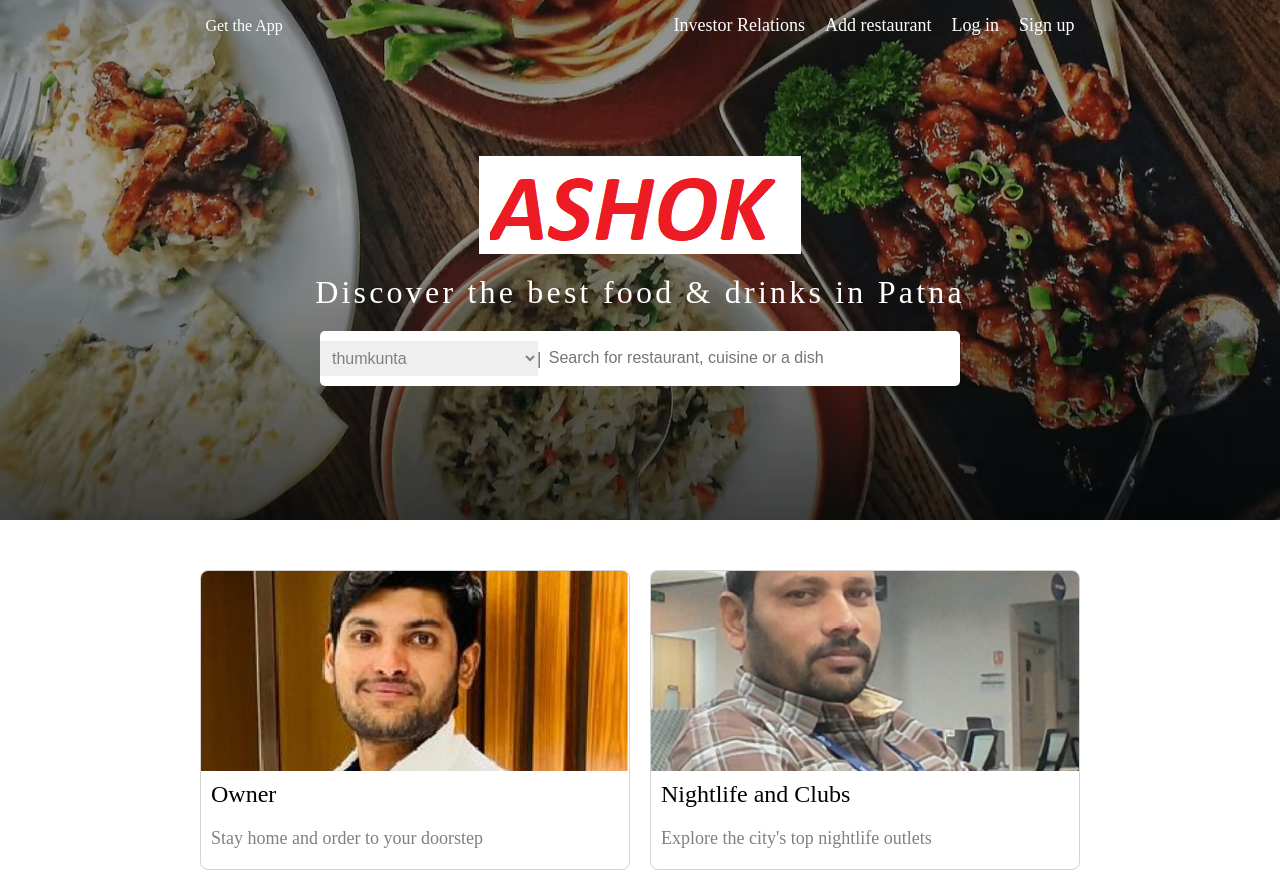
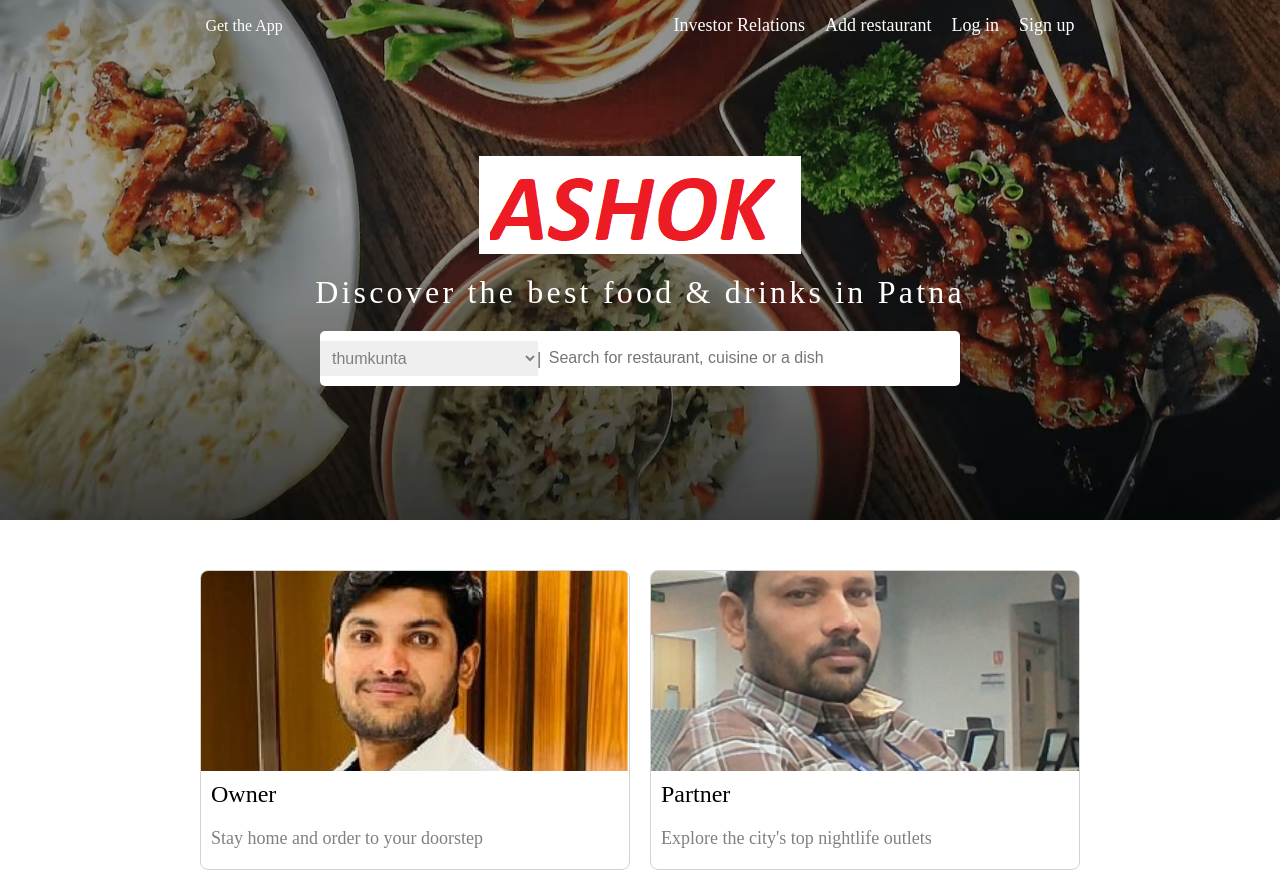
Before and after one commit to kantepallyashok/Ashok_Hotel, a React (Create React App) app: page / in a window 1280 px wide. Shown: the top 888 px of the page. Built offline with nearby package versions, Linux system fonts and the light colour scheme.

Commit message:
added partner

```diff
--- a/src/components/Card/Card.jsx
+++ b/src/components/Card/Card.jsx
@@ -14,7 +14,7 @@ const Card = () => {
       </div>
       <div className="cardImg">
         <img src={Night} alt="nightImg" />
-        <h1>Nightlife and Clubs</h1>
+        <h1>Partner</h1>
         <span>Explore the city's top nightlife outlets</span>
       </div>
       <div className="cardImg">
```
